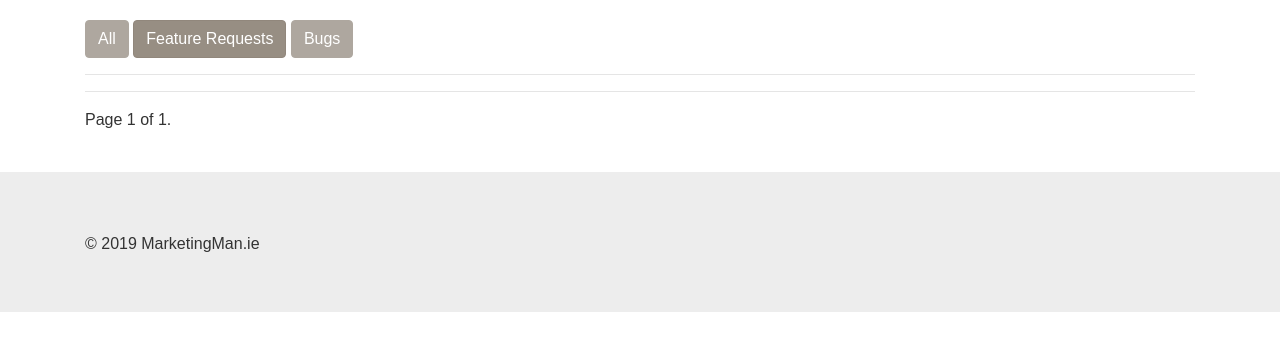
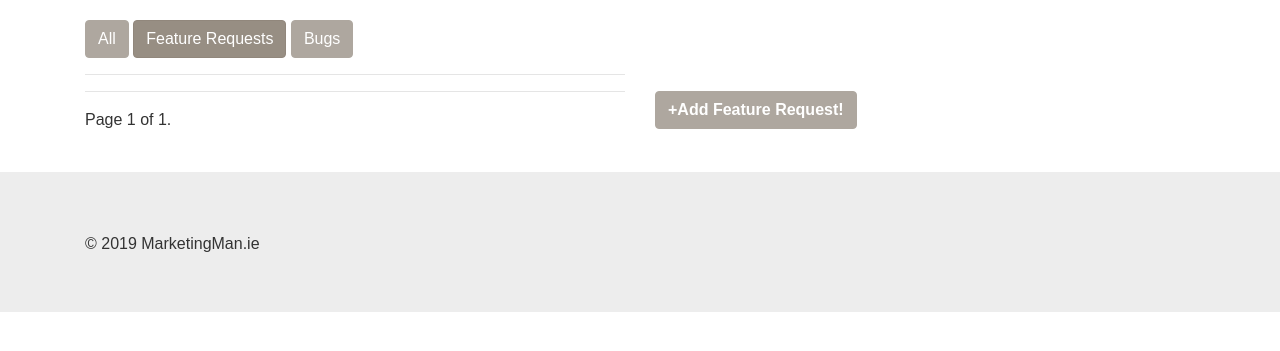
Before and after one commit to Siminic87/milestone-full-stack-final, a Django app: page /posts/features/ in a window 1280 px wide. Shown: the part 93-444 px from the top of the page. Run offline with Django 3.2, Linux system fonts and the light colour scheme; the visitor is signed in with stand-in values (Sample User, id 1); data that the repository does not hold is empty; some libraries are stand-ins or nearby versions.

Commit message:
Added ADD ISSUE button to main and filtered pages and added mockups to readme

```diff
--- a/posts/templates/features.html
+++ b/posts/templates/features.html
@@ -1,7 +1,7 @@
-{% extends 'base.html' %}
-{% load comments %}
-{% block content %}
+{% extends 'base.html' %} {% load comments %} {% block content %}
 
+<div class="row">
+    <div class="col-lg-6 col-sm-12">
         <!-- Filtering Buttons -->
         <p>
             <a href="{% url 'get_all' %}" class="btn btn-secondary">All</a>
@@ -20,8 +20,7 @@
                 <h4 class="card-title">{{ post.title }}</h4>
                 <p class="card-text">{{ post.content|truncatewords:30 }}</p>
                 <p>
-            <a href="{% url 'post_detail' post.id %}" class="btn btn-secondary">Read more</a> Up: {{ post.upvotes}}
-            {% if user.is_authenticated %}
+                    <a href="{% url 'post_detail' post.id %}" class="btn btn-secondary">Read more</a> Up: {{ post.upvotes}} {% if user.is_authenticated %}
                     <form method="post" action={% url 'add_to_cart' post.id %}>
                         {% csrf_token %}
                         <div class="input-group">
@@ -37,9 +36,20 @@
         </div>
         {% endfor %}
         <!-- /.Features -->
+        <hr>
+    </div>
 
-<hr>
+    {% if user.is_authenticated %}
+    <div class="col-lg-4 col-sm-12">
+        <form>
+            <button class="btn btn-secondary btn-fix" formaction="{% url 'new_post' %}" type="submit" name="action"><b>+Add Feature Request!</b></button>
+        </form>
+    </div>
+    {% endif %}
+</div>
 
+<div class="row">
+    <div class="col-lg-12 col-sm-12">
         <!-- Pagination -->
         <div class="pagination">
             <span class="step-links">
@@ -56,5 +66,7 @@
             </span>
         </div>
         <!-- /.Pagination -->
+    </div>
+</div>
 
 {% endblock %}
--- a/static/css/custom.css
+++ b/static/css/custom.css
@@ -38,3 +38,17 @@ a, a:hover {
     margin: 20px 0px 20px 20px;
 }
 /*-----Comments-----*/
+
+/*Buttons*/
+.btn-fix {
+    margin-top: 71px;
+    position: fixed;
+}
+
+@media only screen and (max-width: 991px) {
+.btn-fix {
+    display: none;
+}
+}
+
+/*-----Buttons-----*/
```
Also changed, not shown: posts/templates/all.html (+18 -6 lines), posts/templates/bugs.html (+18 -7 lines), README.md, media/img/OM-Issue-Tracker-Desktop.jpg (added), media/img/OM-Issue-Tracker-Tablet-Mobile.jpg (added). Lines whose indentation alone changed are shown as unchanged.
